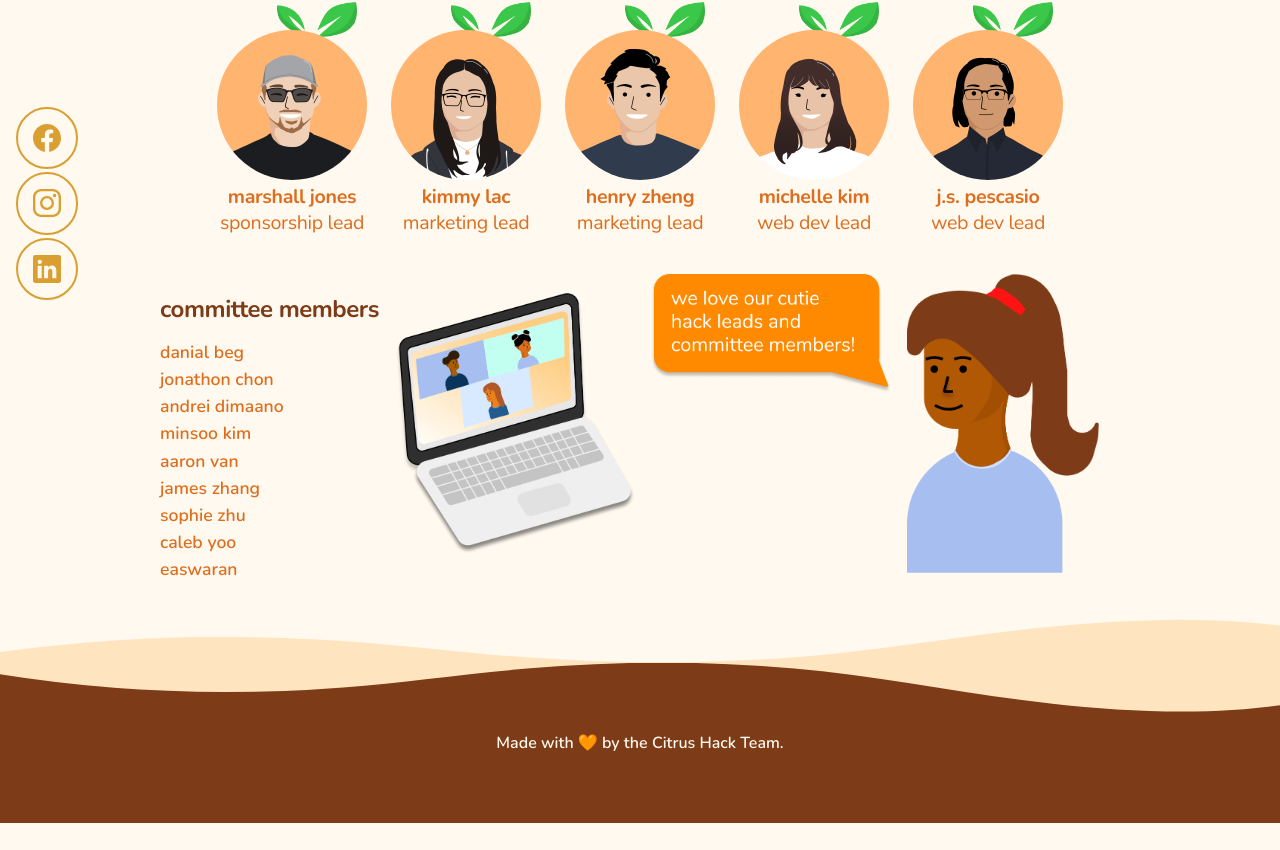
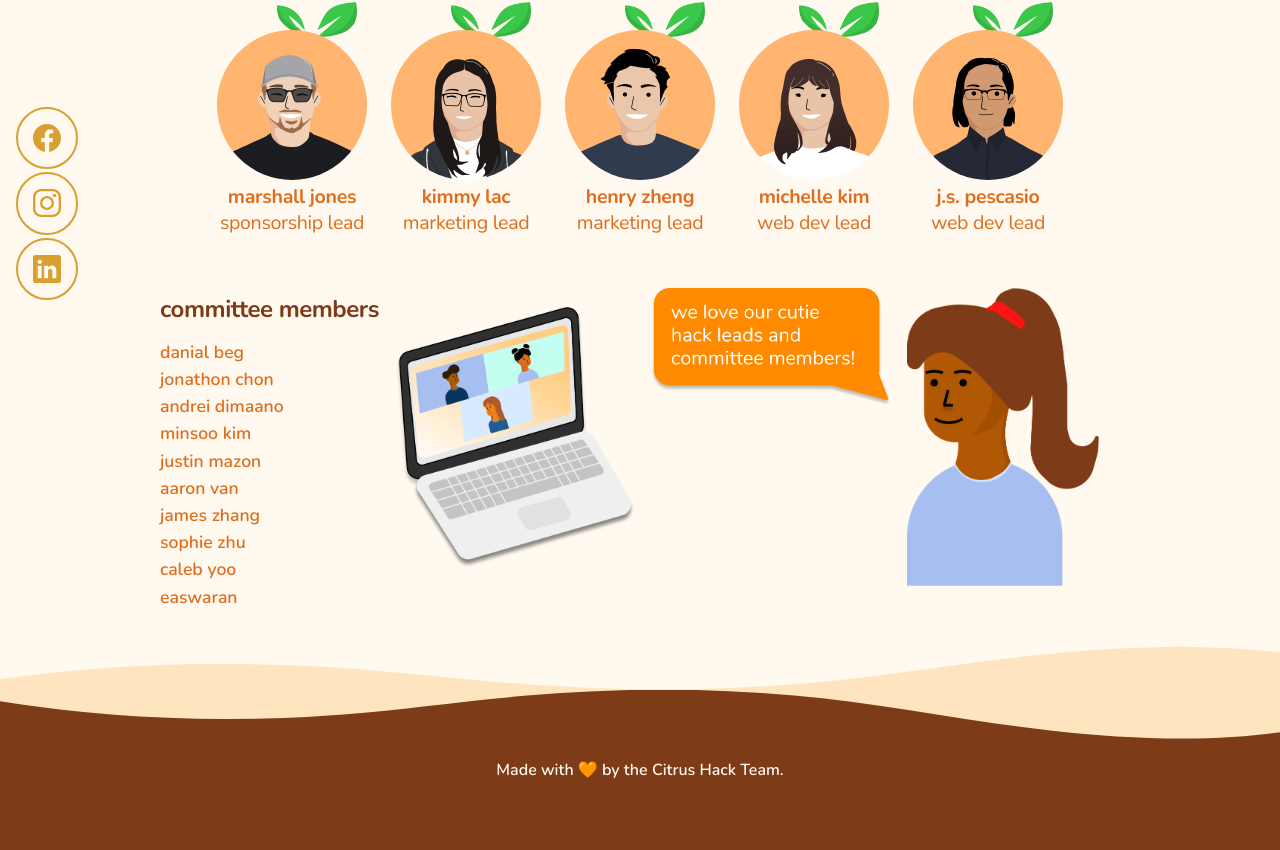
Before and after one commit to citrushack/cutiehack2021, a Next.js app: page /team in a window 1280 px wide. Shown: the part 484-1334 px from the top of the page. Before the commit the page ends 1307 px from the top, so only its background shows below. Built offline with nearby package versions, Linux system fonts and the light colour scheme; no server answers.

Commit message:
Update committee

```diff
--- a/pages/team.js
+++ b/pages/team.js
@@ -139,6 +139,7 @@ export default function Team() {
               <div>Jonathon Chon</div>
               <div>Andrei Dimaano</div>
               <div>Minsoo Kim</div>
+              <div>Justin Mazon</div>
               <div>Aaron Van</div>
               <div>James Zhang</div>
               <div>Sophie Zhu</div>
```
